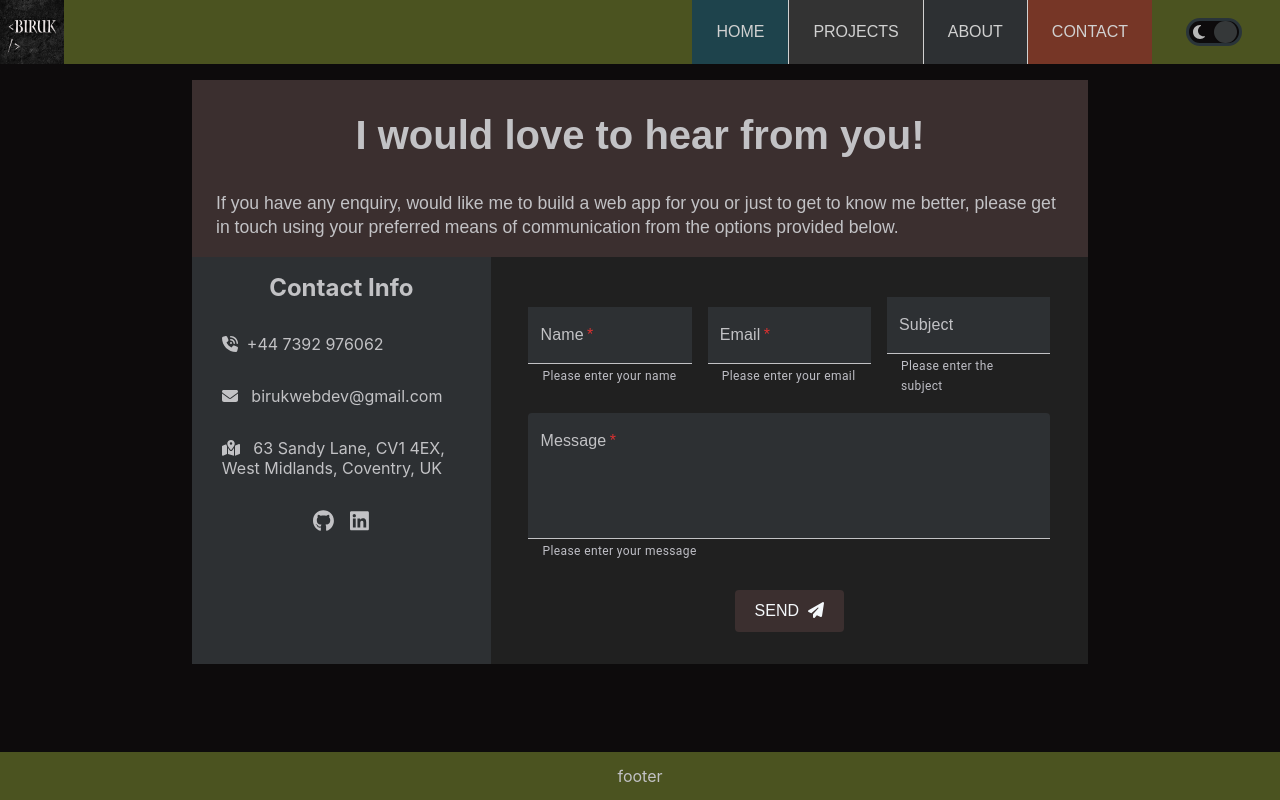
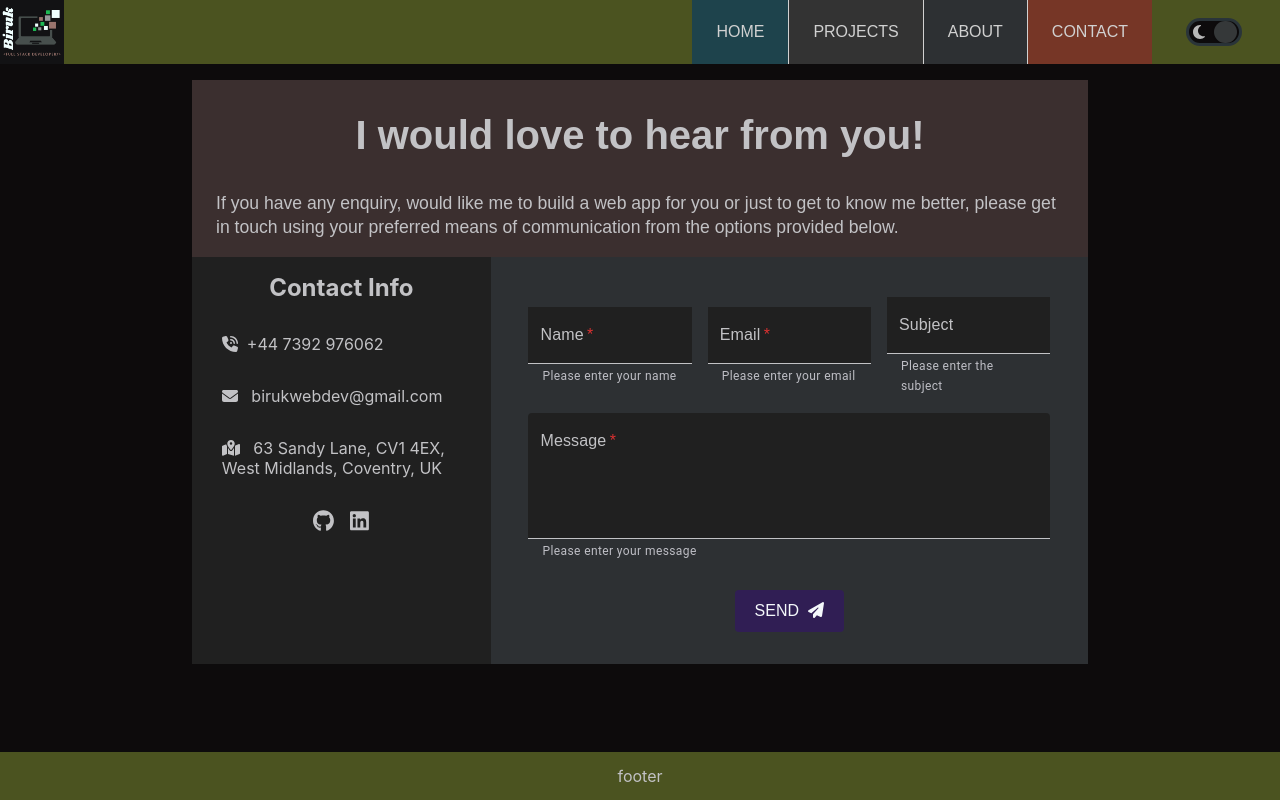
Before and after one commit to Know-Thyself/next-portfolio, a Next.js app: page /contact in a window 1280 px wide. Built offline with nearby package versions, Linux system fonts and the light colour scheme.

Commit message:
changed logo and modified layout

```diff
--- a/components/header.js
+++ b/components/header.js
@@ -36,7 +36,7 @@ const Header = () => {
 		<header className={styles.header}>
 			<Image
 				className={styles.logo}
-				src='/images/placeholder-logo.png'
+				src='/images/logo.png'
 				alt='logo'
 				width={70}
 				height={70}
--- a/pages/contact.js
+++ b/pages/contact.js
@@ -5,6 +5,7 @@ import Box from '@mui/material/Box'
 import Alert from '@mui/material/Alert'
 import TextField from '@mui/material/TextField'
 import { FontAwesomeIcon } from '@fortawesome/react-fontawesome'
+import { motion, AnimatePresence } from 'framer-motion'
 import {
 	faPaperPlane,
 	faPhoneVolume,
@@ -118,13 +119,43 @@ const Contact = () => {
 		setButtonText('Send')
 	}
 
+	const springVariant = {
+		start: {
+			y: -100,
+			// opacity: 0,
+		},
+		end: {
+			y: 0,
+			// opacity: 1,
+			transition: {
+				type: 'spring',
+				// bounce: 0.25,
+				stiffness: 50,
+				// damping: 10,
+				// restSpeed: 0.5,
+				// velocity: 3,
+				// restDelta: 0.5,
+			},
+		},
+		exit: {
+			y: 100,
+			// opacity: 0,
+		},
+	}
+
 	return (
-		<>
+		<AnimatePresence mode='wait'>
 			<Head>
 				<title>Contact Me</title>
 				<link rel='icon' href='/favicon.ico' />
 			</Head>
-			<main className={styles.main}>
+			<motion.main
+				className={styles.main}
+				variants={springVariant}
+				initial='start'
+				animate='end'
+				exit='exit'
+			>
 				<section className={styles.intro}>
 					<h1>I would love to hear from you!</h1>
 					<p className={styles.subtext}>
@@ -276,7 +307,7 @@ const Contact = () => {
 										'& .MuiInputBase-root': {
 											color: 'var(--primary-text-color)',
 											borderBottom: '1px solid var(--primary-text-color)',
-											backgroundColor: 'var(--about-link-bg)',
+											backgroundColor: 'var(--complementary-bg)',
 										},
 									}}
 								/>
@@ -292,8 +323,8 @@ const Contact = () => {
 						</Box>
 					</ThemeProvider>
 				</div>
-			</main>
-		</>
+			</motion.main>
+		</AnimatePresence>
 	)
 }
 
--- a/styles/about.module.css
+++ b/styles/about.module.css
@@ -112,6 +112,7 @@
   text-align: left;
   padding-left: 10%;
   color: var(--buttons-color);
+  color: var(--primary-text-color);
 }
 
 .skills-section p {
--- a/styles/contact.module.css
+++ b/styles/contact.module.css
@@ -34,8 +34,8 @@
 }
 
 .contact-info {
+  background-color: var(--about-link-bg);
   background-color: var(--complementary-bg);
-  background-color: var(--about-link-bg);
   display: flex;
   flex-direction: column;
   padding-bottom: 1rem;
@@ -78,10 +78,8 @@
   align-items: center;
   width: 100%;
   margin: auto;
-  background-color: var(--home-link-bg);
-  background-color: var(--projects-link-bg);
-  background-color: var(--project-container-bg);
   background-color: var(--complementary-bg);
+  background-color: var(--about-link-bg);
   padding: 2rem 0;
 }
 
@@ -104,7 +102,7 @@
   border-bottom: 1px solid var(--primary-text-color);
   background-color: var(--buttons-hover-bg);
   background-color: var(--complementary-bg);
-  background-color: var(--about-link-bg);
+  /* background-color: var(--about-link-bg); */
   font-family: var(--primary-font-family);
 }
 
@@ -116,14 +114,14 @@
 .textField textarea {
   background-color: var(--buttons-hover-bg);
   background-color: var(--complementary-bg);
-  background-color: var(--about-link-bg);
+  /* background-color: var(--about-link-bg); */
   /* background-color: var(--contact-link-bg); */
 }
 
 .send {
   background-color: var(--complementary-bg);
   background-color: var(--buttons-bg-color);
-  background-color: var(--contact-link-bg);
+  /* background-color: var(--contact-link-bg); */
   /* background-color: var(--buttons-bg-color); */
   color: var(--buttons-color);
   font-family: var(--primary-font-family);
```
Also changed, not shown: public/images/logo.png.
